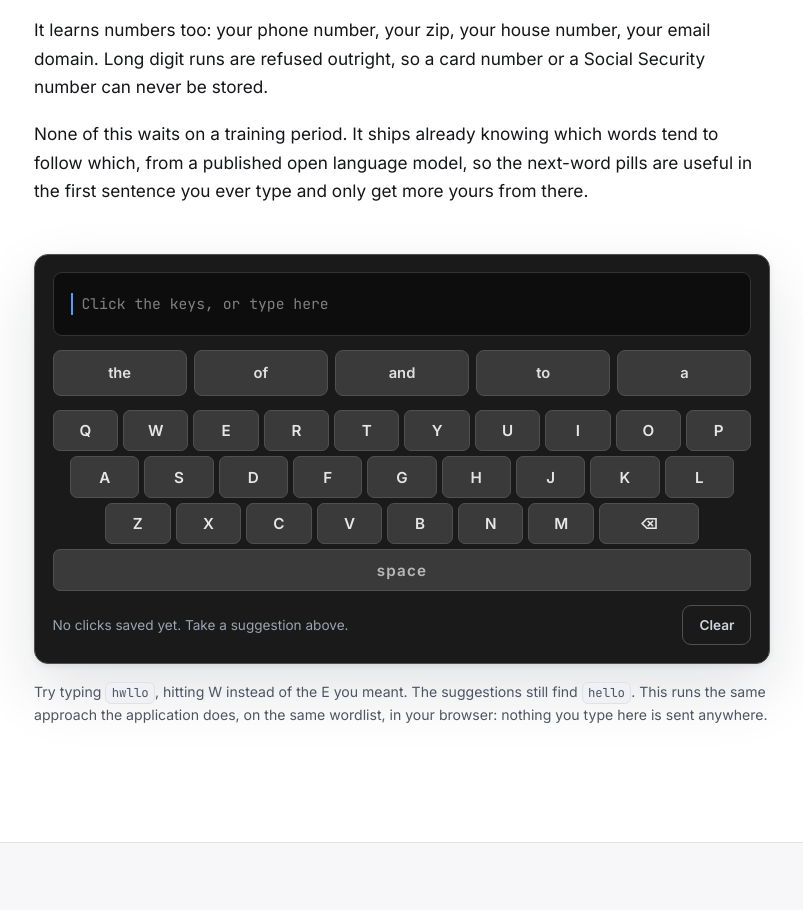
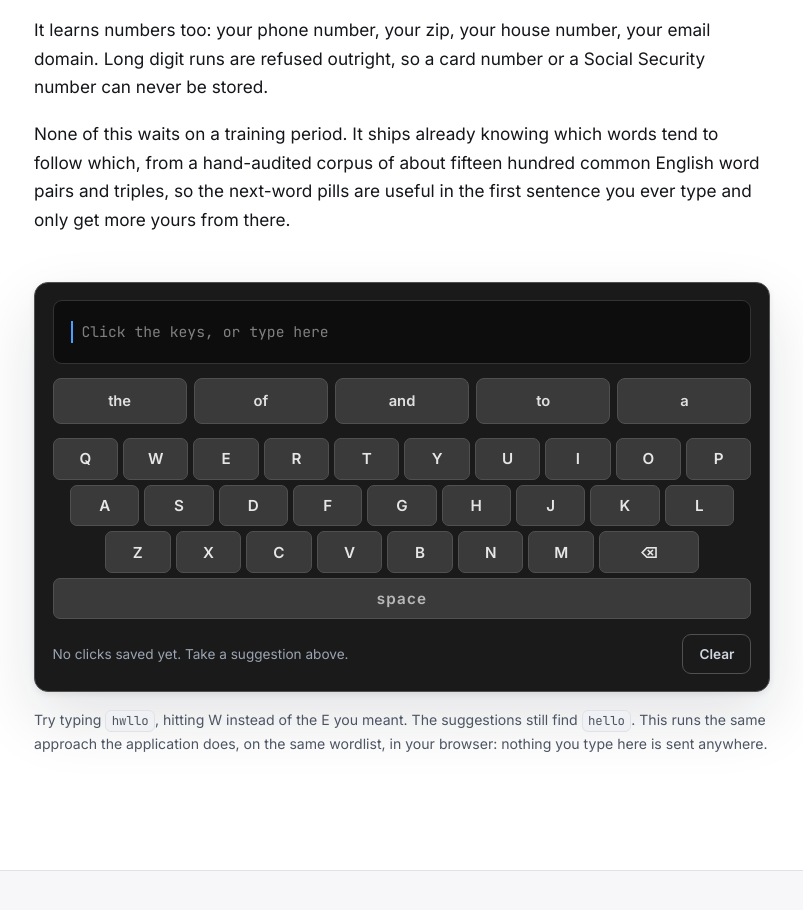
Before and after one commit to owenpkent/alpha-osk-website, a plain HTML site: page index.html in a window 1280 px wide. Shown: the part 4451-5361 px from the top of the page, without its empty margins (238-1041 px from the left). Drawn offline with Linux system fonts and the light colour scheme; no server answers.

Commit message:
fix: name the prediction seed corpus as what it actually is
The new prediction paragraph credited the shipped word-pair tables to "a
published open language model." The app seeds them from data/common_bigrams.txt
and data/common_trigrams.txt, 754 and 740 entries, hand-picked and hand-audited;
the white paper lists seeding from a published corpus as future work, not as
something that shipped.

It also contradicted the privacy section four hundred lines further down, which
says there is no large language model anywhere in the product.

```diff
--- a/index.html
+++ b/index.html
@@ -404,8 +404,9 @@
             </p>
             <p>
               None of this waits on a training period. It ships already knowing which words tend to
-              follow which, from a published open language model, so the next-word pills are useful
-              in the first sentence you ever type and only get more yours from there.
+              follow which, from a hand-audited corpus of about fifteen hundred common English
+              word pairs and triples, so the next-word pills are useful in the first sentence you
+              ever type and only get more yours from there.
             </p>
           </div>
 
```
